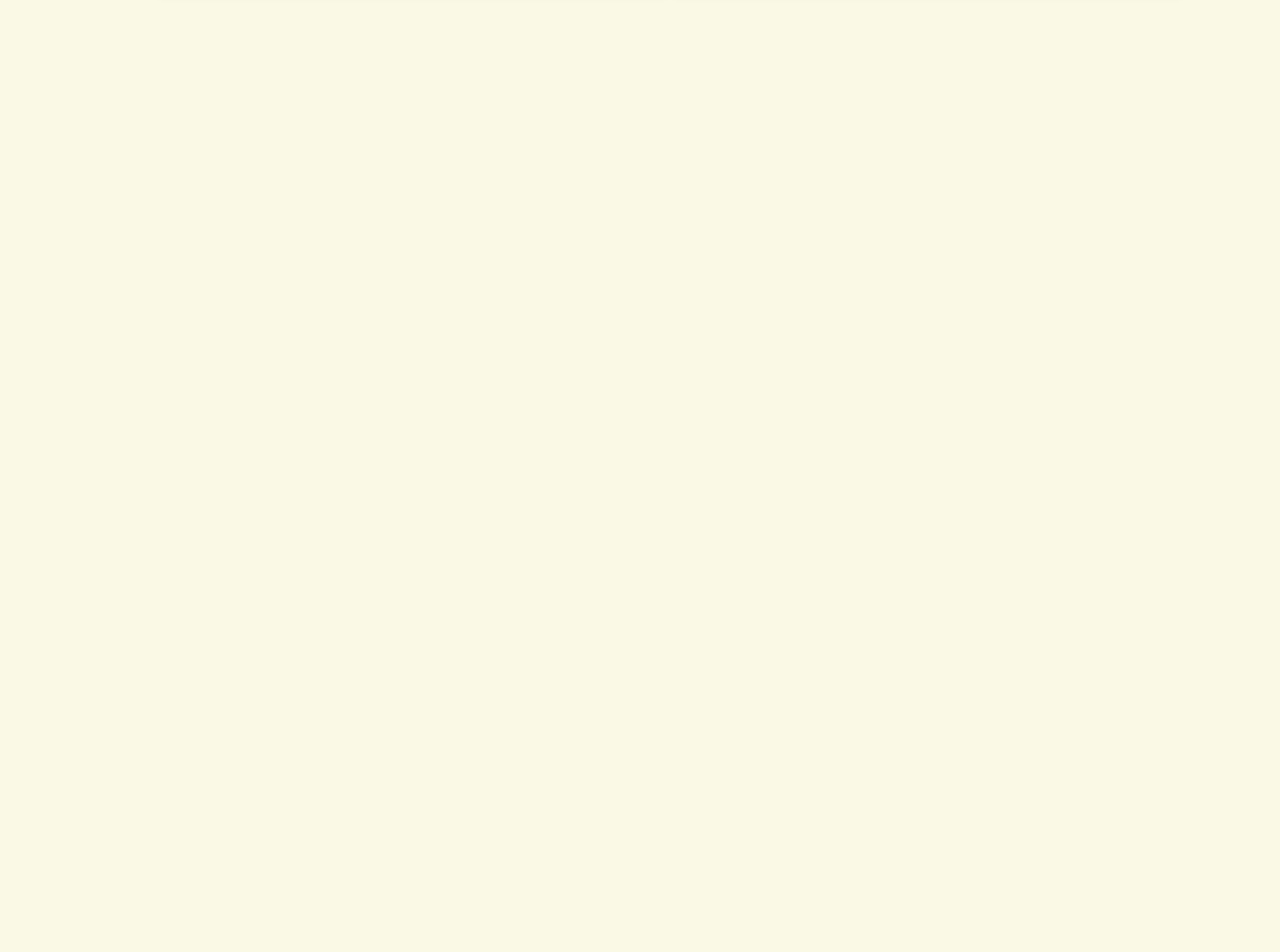
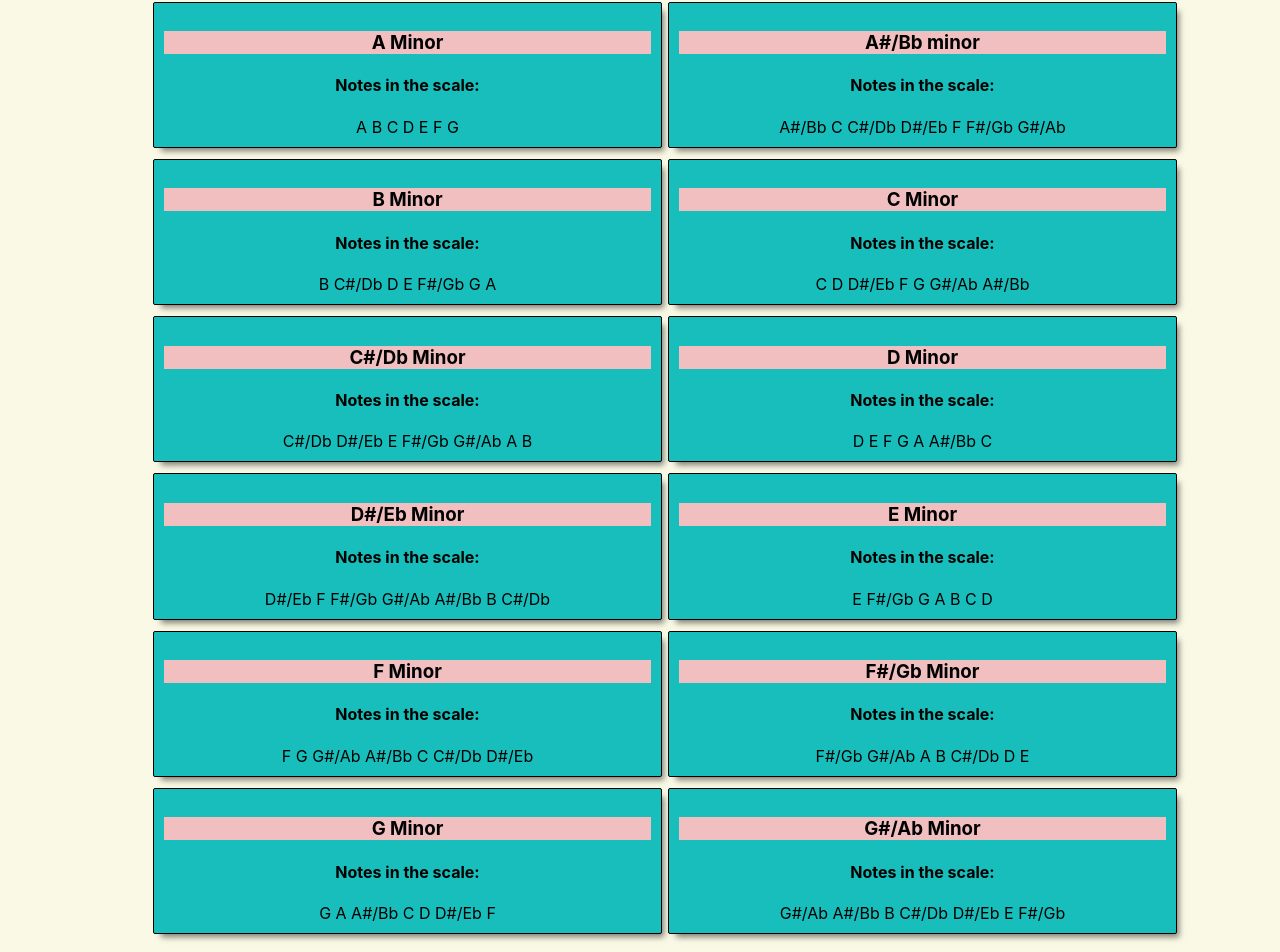
Before and after one commit to zhanknight/jam-utility, a React (Create React App) app: page / in a window 1280 px wide. Shown: the part 1209-2161 px from the top of the page. Before the commit the page ends 1286 px from the top, so only its background shows below. Built offline with nearby package versions, Linux system fonts and the light colour scheme.

Commit message:
Add minor scales and differentiate style for major and minor

```diff
--- a/src/App.css
+++ b/src/App.css
@@ -53,6 +53,13 @@ body {
 
 }
 
+.Major {
+  background-color: #fefe91;
+}
+.Minor {
+  background-color: #f1bfbf;
+}
+
 @media screen and (max-width: 60em) {
   .App-results {
     display: flex;
--- a/src/Resultbox.js
+++ b/src/Resultbox.js
@@ -3,8 +3,8 @@ function Resultbox(props) {
 
     return (
         // just show me everything in the object right now
-        <div class="App-item">
-       <h3>{props.data.scale}</h3>
+        <div className="App-item">
+       <h3 className={props.data.type}>{props.data.scale}</h3>
        <h4>Notes in the scale:</h4>
 
                 {props.data.notes.map(data => {
--- a/src/Scales.js
+++ b/src/Scales.js
@@ -121,4 +121,125 @@ export const scaleData = [
             "B", "C#/Db", "D#/Eb", "E", "F#/Gb", "G#/Ab", "A#/Bb"
         ]
     },
+    {
+        "id": "13",
+        "display": true,
+        "scale": "A Minor",
+        "root": "A",
+        "type": "Minor",
+        "notes": [
+            "A", "B", "C", "D", "E", "F", "G"
+        ]
+    },
+    {
+        "id": "14",
+        "display": true,
+        "scale": "A#/Bb minor",
+        "root": "A#",
+        "type": "Minor",
+        "notes": [
+            "A#/Bb", "C", "C#/Db", "D#/Eb", "F", "F#/Gb", "G#/Ab"
+        ]
+    },
+ {
+        "id": "15",
+        "display": true,
+        "scale": "B Minor",
+        "root": "B",
+        "type": "Minor",
+        "notes": [
+            "B", "C#/Db", "D", "E", "F#/Gb", "G", "A"
+        ]
+    },
+ {
+        "id": "16",
+        "display": true,
+        "scale": "C Minor",
+        "root": "C",
+        "type": "Minor",
+        "notes": [
+            "C", "D", "D#/Eb", "F", "G", "G#/Ab", "A#/Bb"
+        ]
+    },
+ {
+        "id": "17",
+        "display": true,
+        "scale": "C#/Db Minor",
+        "root": "C#",
+        "type": "Minor",
+        "notes": [
+            "C#/Db", "D#/Eb", "E", "F#/Gb", "G#/Ab", "A", "B"
+        ]
+    },
+ {
+        "id": "18",
+        "display": true,
+        "scale": "D Minor",
+        "root": "D",
+        "type": "Minor",
+        "notes": [
+            "D", "E", "F", "G", "A", "A#/Bb", "C"
+        ]
+    },
+ {
+        "id": "19",
+        "display": true,
+        "scale": "D#/Eb Minor",
+        "root": "D#",
+        "type": "Minor",
+        "notes": [
+            "D#/Eb", "F", "F#/Gb", "G#/Ab", "A#/Bb", "B", "C#/Db"
+        ]
+    },
+ {
+        "id": "20",
+        "display": true,
+        "scale": "E Minor",
+        "root": "E",
+        "type": "Minor",
+        "notes": [
+            "E", "F#/Gb", "G", "A", "B", "C", "D"
+        ]
+    },
+ {
+        "id": "21",
+        "display": true,
+        "scale": "F Minor",
+        "root": "F",
+        "type": "Minor",
+        "notes": [
+            "F", "G", "G#/Ab", "A#/Bb", "C", "C#/Db", "D#/Eb"
+        ]
+    },
+ {
+        "id": "22",
+        "display": true,
+        "scale": "F#/Gb Minor",
+        "root": "F#",
+        "type": "Minor",
+        "notes": [
+            "F#/Gb", "G#/Ab", "A", "B", "C#/Db", "D", "E"
+        ]
+    },
+ {
+        "id": "23",
+        "display": true,
+        "scale": "G Minor",
+        "root": "G",
+        "type": "Minor",
+        "notes": [
+            "G", "A", "A#/Bb", "C", "D", "D#/Eb", "F"
+        ]
+    },
+ {
+        "id": "24",
+        "display": true,
+        "scale": "G#/Ab Minor",
+        "root": "G#",
+        "type": "Minor",
+        "notes": [
+            "G#/Ab", "A#/Bb", "B", "C#/Db", "D#/Eb", "E", "F#/Gb"
+        ]
+    },
+
                     ];
```
